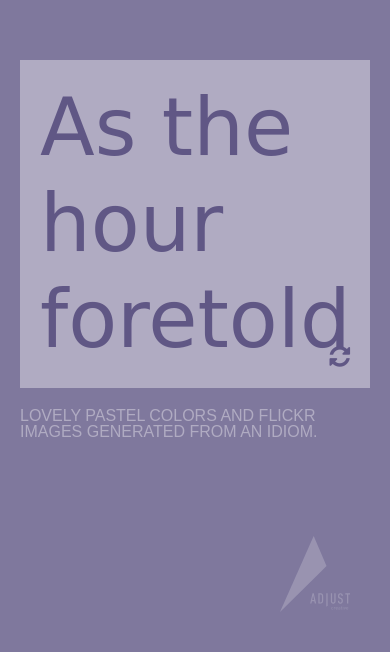
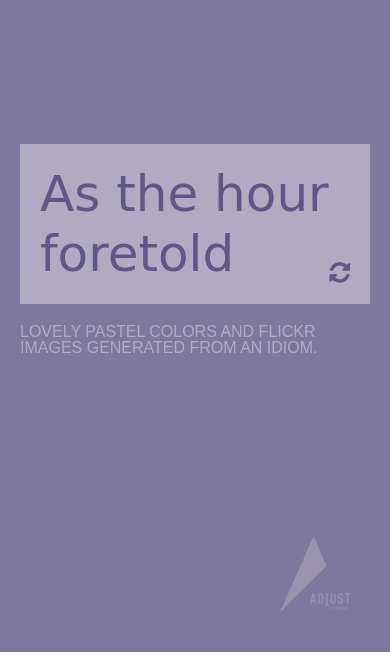
Before and after one commit to adjustcreative/idiom-generator, a website: page public/index.html in a window 390 px wide. Shown: the part 192-864 px from the top of the page. Drawn offline with Linux system fonts and the light colour scheme; a web font is replaced by a local one.

Commit message:
add a case for small browsers

```diff
--- a/public/css/style.css
+++ b/public/css/style.css
@@ -34,6 +34,12 @@ body,html{
   max-width: 700px;
   position:relative;
   line-height: 1.2em;
+}
+
+@media(max-width:500px){
+  #idiom{
+    font-size: 50px;
+  }
 }
 
 #adjust{
```
